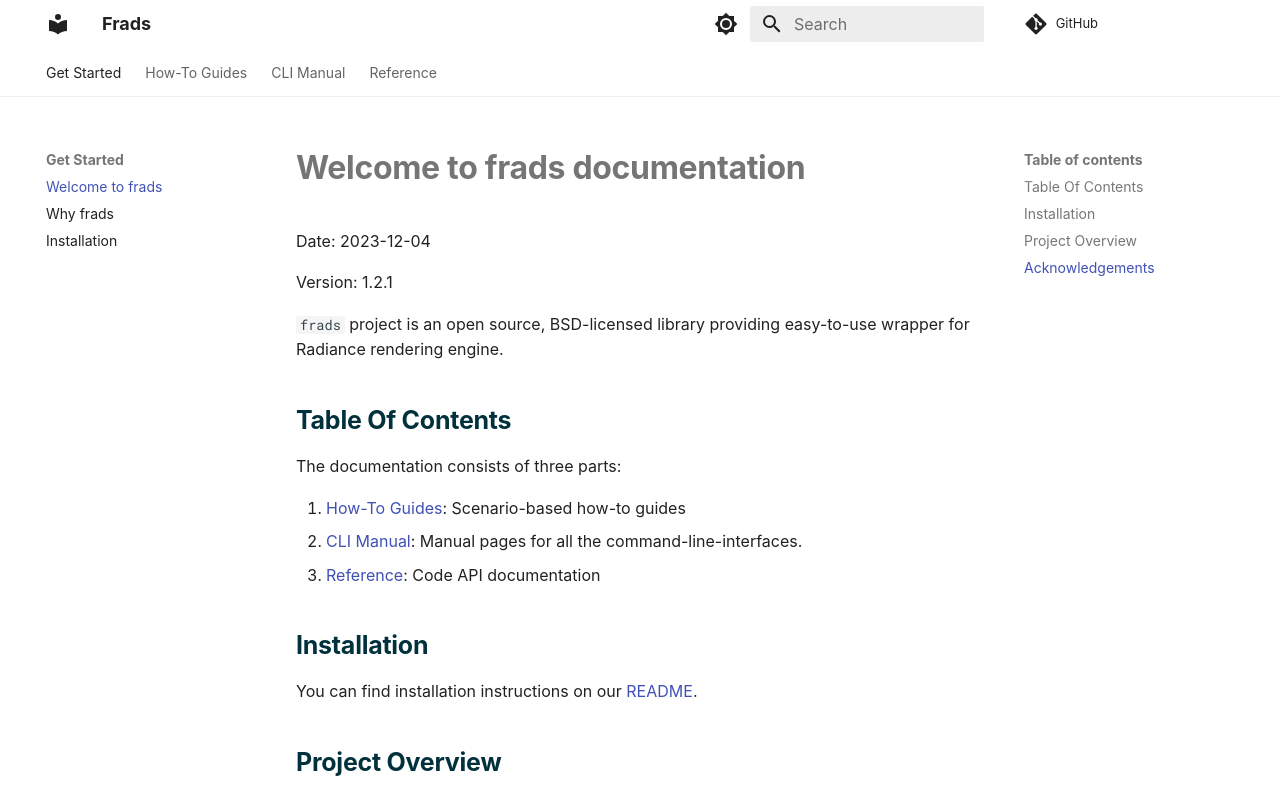
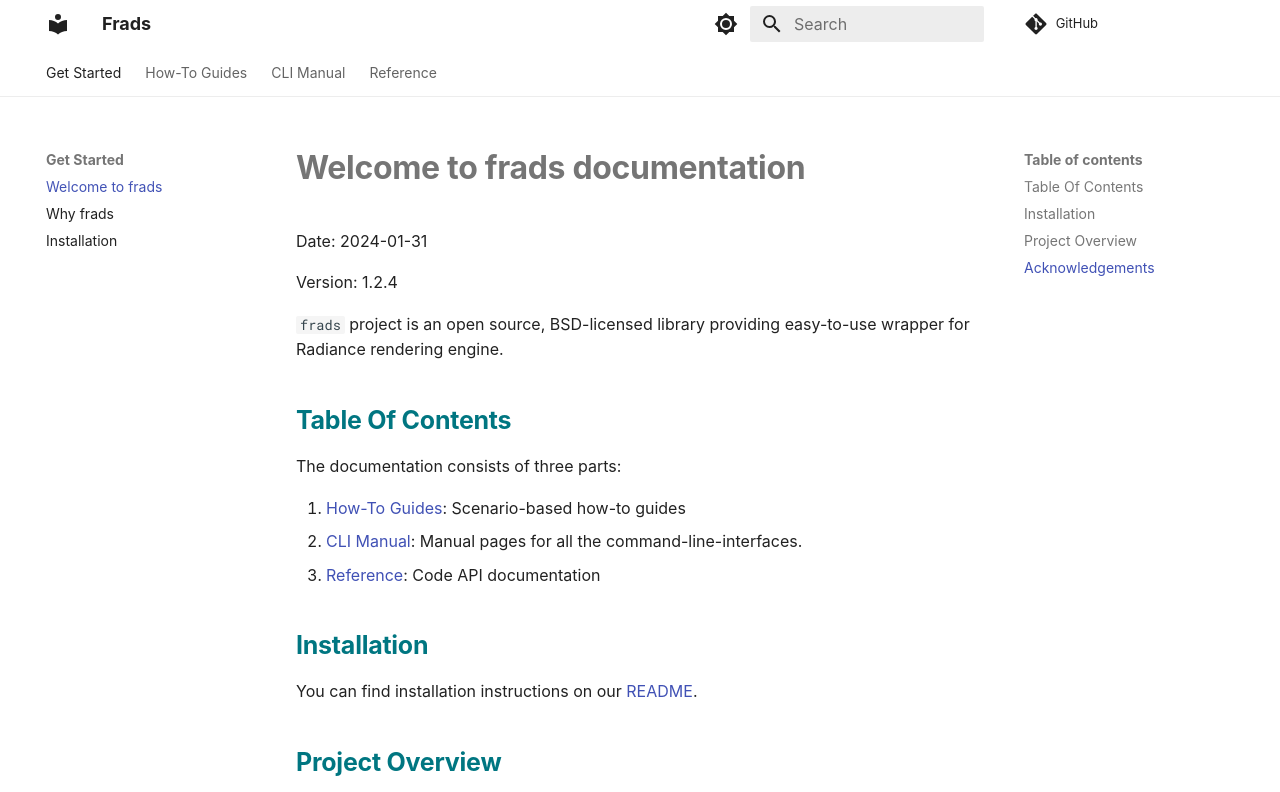
Before and after one commit to LBNL-ETA/frads, an MkDocs documentation site: the page built from docs/index.md, in a window 1280 px wide and 1132 px high, cut to the strip 0-792 px from the top of the window. Built offline with MkDocs 1.6.1 and Material for MkDocs 9.7.7, drawn with Linux system fonts in a browser that asks for light colours; some web fonts are replaced; comment, search, counter and statistics services are not loaded.

Commit message:
docs(index):update version number

```diff
--- a/docs/css/extra.css
+++ b/docs/css/extra.css
@@ -1,9 +1,5 @@
-h1 {
-    color: #63666A;
-}
-
 h2 {
-    color: #00313C;
+    color: #007681;
 }
 
 h3 {
--- a/docs/index.md
+++ b/docs/index.md
@@ -1,8 +1,8 @@
 # Welcome to frads documentation
 
-Date: 2023-12-04
+Date: 2024-01-31
 
-Version: 1.2.1
+Version: 1.2.4
 
 `frads` project is an open source, BSD-licensed library providing easy-to-use wrapper for Radiance rendering engine.
 
```
